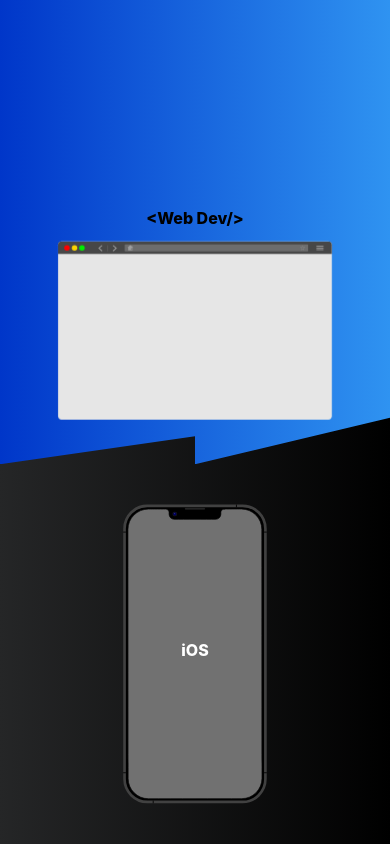
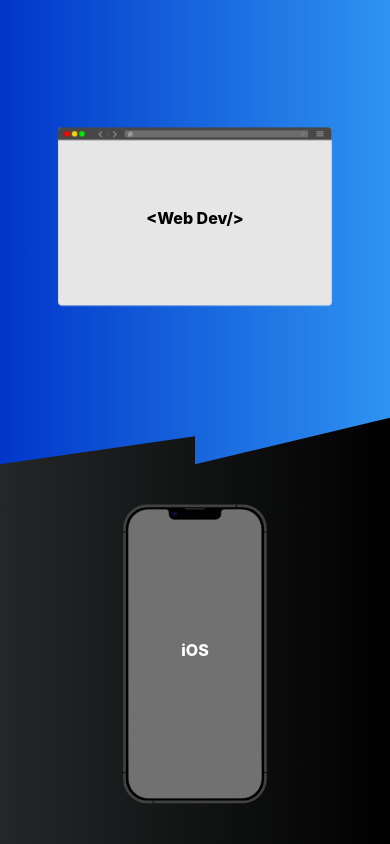
Before and after one commit to OctaviusBowman/portfolio-2022, a Next.js app: page / in a window 390 px wide. Built offline with nearby package versions, Linux system fonts and the light colour scheme.

Commit message:
Fixed mobile splash screen browser logo

```diff
--- a/styles/Home.module.css
+++ b/styles/Home.module.css
@@ -66,4 +66,9 @@
   .appleLogo {
     font-size: 1rem;
   }
+
+  .browserLogo {
+    height: calc(73vh);
+    width: 100vw;
+  }
 }
```
Also changed, not shown: 2 other files (tests, documents, lock files or other folders).
